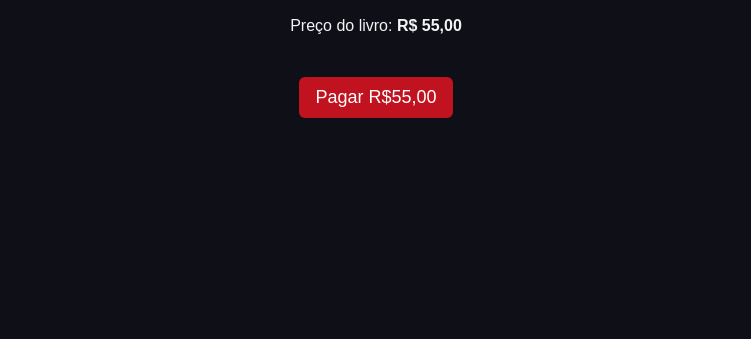
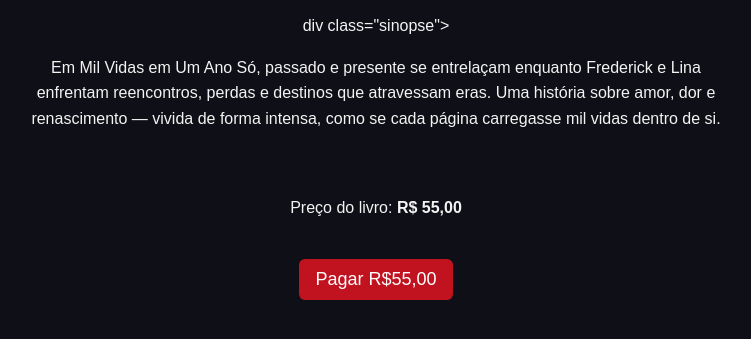
Before and after one commit to pedrodhones12/milvidasemumanoso, a plain HTML site: page compra.html in a window 1280 px wide. Shown: the part 295-634 px from the top of the page, without its empty margins (264-1015 px from the left). Drawn offline with Linux system fonts and the light colour scheme.

Commit message:
Update compra.html

```diff
--- a/compra.html
+++ b/compra.html
@@ -18,13 +18,16 @@
   <div class="container">
     <h1>MIL VIDAS EM UM ANO SÓ</h1>
     <img src="/img/posterdomeio.png" alt="Pôster do Livro" class="poster">
+
+    div class="sinopse">
+  <p>
+    Em Mil Vidas em Um Ano Só, passado e presente se entrelaçam enquanto Frederick e Lina enfrentam reencontros, perdas e destinos que atravessam eras.
+Uma história sobre amor, dor e renascimento — vivida de forma intensa, como se cada página carregasse mil vidas dentro de si.
+  </p>
+</div>
     <p>Preço do livro: <strong>R$ 55,00</strong></p>
 
-
-
-    <div id="resultadoFrete"></div>
-
-    <div style="margin-top:18px;">
+   <div style="margin-top:18px;">
       <!-- Botão de pagamento apenas do valor do livro, conforme combinado -->
       <button id="pagarBtn" class="botao">Pagar R$55,00</button>
     </div>
```
